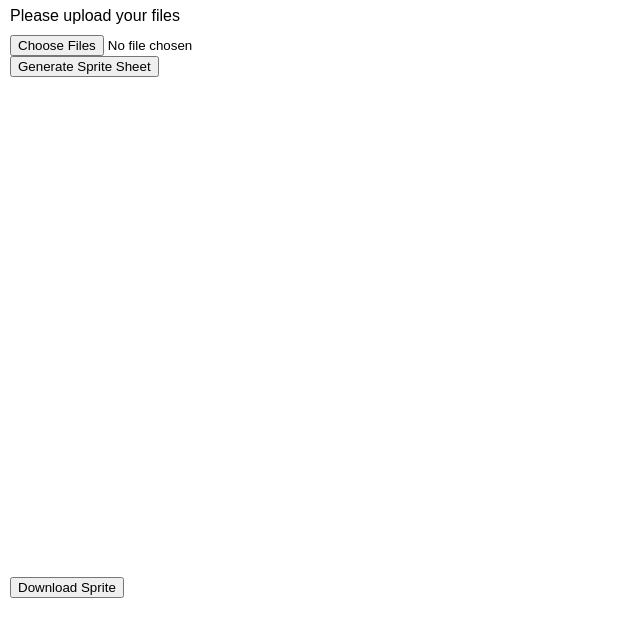
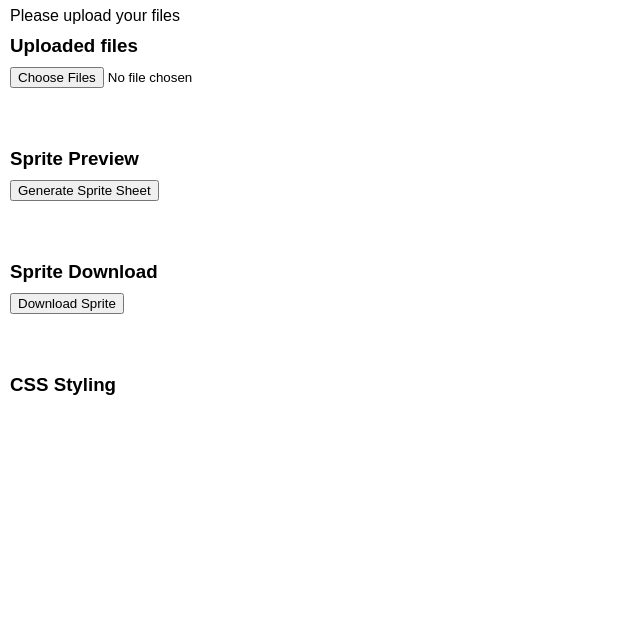
Before and after one commit to Ivy-Walobwa/css-sprite-generator, a plain HTML site: page index.html in a window 1280 px wide. Shown: the part 60-696 px from the top of the page, without its empty margins (0-640 px from the left). Drawn offline with Linux system fonts and the light colour scheme.

Commit message:
update sprite generator tool

```diff
--- a/index.html
+++ b/index.html
@@ -13,14 +13,30 @@
 <body>
 
     <h1>CSS Sprite Generator Tool</h1>
-    <p> Please upload your files</p>
-    <input type="file" id="fileUploaderInput" name="file" multiple  accept="image/png, image/jpeg, image/webp, image/gif, image/x-icon, image/bmp, image/tiff" >
+    <div>
+        <p> Please upload your files</p>
+        <h3>Uploaded files</h3>
+        <input type="file" id="fileUploaderInput" name="file" multiple  accept="image/png, image/jpeg, image/webp, image/gif, image/x-icon, image/bmp, image/tiff" >
+        <div id="sprite-preview">
+        </div>
+    </div>
 
-    <div id="sprite-preview">
 
+    <div class="section">
+        <h3>Sprite Preview</h3>
+        <button id="generateSpriteSheetButton">Generate Sprite Sheet</button>
+        <div id="sprite-sheet">
+        </div>
     </div>
-    <button id="generateSpriteSheetButton">Generate Sprite Sheet</button>
-    <div id="sprite-sheet"></div>
-    <button id="spriteSheetDownloadButton"> Download Sprite</button>
+    <div class="section">
+        <h3>Sprite Download</h3>
+        <button id="spriteSheetDownloadButton"> Download Sprite</button>
+    </div>
+
+    <div class="section">
+        <h3>CSS Styling</h3>
+        <div id="cssCode">
+    </div>
+
 </body>
 </html>
--- a/index.js
+++ b/index.js
@@ -6,6 +6,7 @@ let spriteSheetContainer;
 let spriteSheetDownloadButton;
 let loadedImages = [];
 let generatedSpriteSheet;
+let cssCode;
 
 window.onload = () => {
     fileUploaderInput = document.getElementById('fileUploaderInput');
@@ -13,7 +14,7 @@ window.onload = () => {
     spritePreview = document.getElementById('sprite-preview');
     spriteSheetContainer = document.getElementById('sprite-sheet');
     spriteSheetDownloadButton = document.getElementById('spriteSheetDownloadButton');
-
+    cssCode = document.getElementById('cssCode');
     generateSpriteSheetButton.addEventListener('click', (event) => createSpriteSheet(loadedImages))
     spriteSheetDownloadButton.addEventListener('click', (event) => downloadSprite())
     if (fileUploaderInput) {
@@ -95,6 +96,7 @@ const createSpriteSheet = (images) => {
           width: ${image.width}px;
           height: ${image.height}px;
         }
+        <br>
       `;
         x += image.width;
         if (x >= spriteWidth) {
@@ -108,6 +110,8 @@ const createSpriteSheet = (images) => {
     newImage.alt = 'sprite-sheet';
     spriteSheetContainer.appendChild(newImage);
     generatedSpriteSheet = newImage
+
+    cssCode.innerHTML = cssStyles;
 }
 
 const downloadSprite = () => {
--- a/style.css
+++ b/style.css
@@ -17,10 +17,15 @@ h6 {
 	margin: 10px 0px;
 }
 
-#sprite-sheet {
+.section {
+	margin: 40px 0;
+}
+button, input{
+	margin-bottom: 20px;
+}
+
+#sprite-sheet:has(img) {
 	width: 600px;
-	height: 500px;
-
 }
 
 img[alt="sprite-sheet"] {
```
